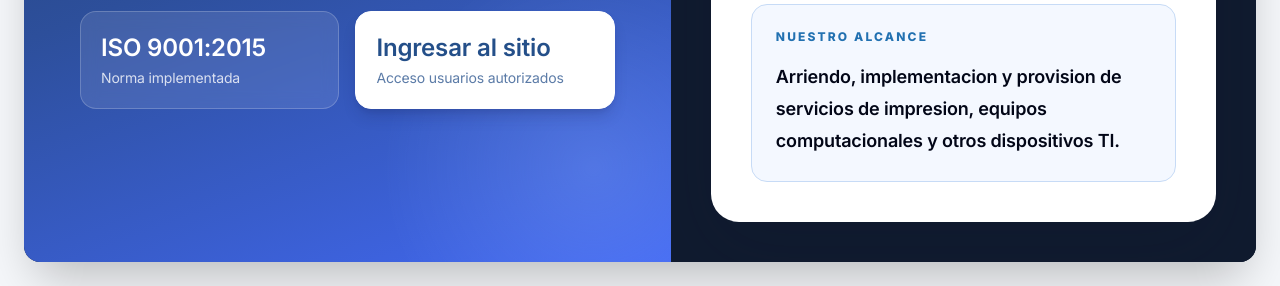
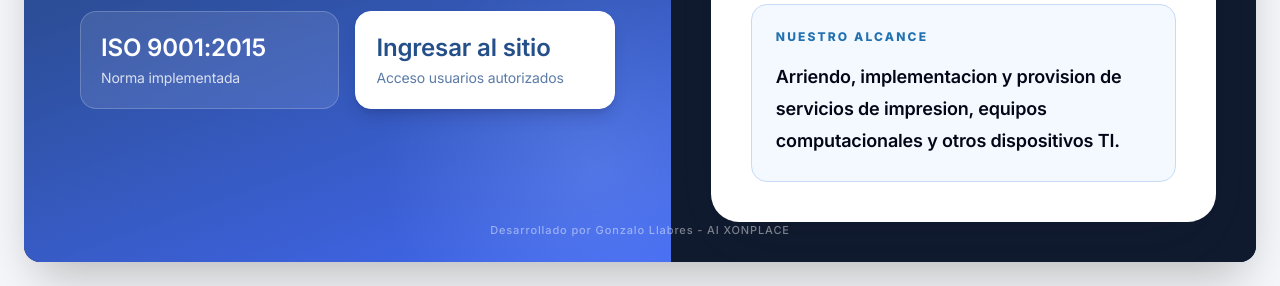
Before and after one commit to xonplace/SG, a Django app: page / in a window 1280 px wide. Shown: the part 542-828 px from the top of the page. Run offline with Django 5.2, Linux system fonts and the light colour scheme; data comes from the database, SQL or seed files in the repository; style sheets or scripts are compiled from the project's sources.

Commit message:
Add subtle site credit

```diff
--- a/static/src/input.css
+++ b/static/src/input.css
@@ -2862,6 +2862,14 @@
     filter: brightness(0.96);
   }
 
+  .sg-site-credit {
+    @apply px-6 pb-5 pt-2 text-center text-[11px] font-medium tracking-[0.08em] text-slate-400/80;
+  }
+
+  .sg-public-credit {
+    @apply absolute bottom-5 left-1/2 z-10 -translate-x-1/2 text-center text-[11px] font-medium tracking-[0.08em] text-white/45;
+  }
+
   @media (max-width: 1024px) {
     .sg-certificate-layout {
       grid-template-columns: 1fr;
--- a/templates/base.html
+++ b/templates/base.html
@@ -309,6 +309,9 @@
           {% endif %}
           {% block content %}{% endblock %}
         </main>
+        <footer class="sg-site-credit">
+          Desarrollado por Gonzalo Llabres - AI XONPLACE
+        </footer>
       </div>
     </div>
   </body>
--- a/templates/core/home.html
+++ b/templates/core/home.html
@@ -92,6 +92,9 @@
             </div>
           </section>
         </div>
+        <div class="sg-public-credit">
+          Desarrollado por Gonzalo Llabres - AI XONPLACE
+        </div>
       </section>
     </main>
   </body>
--- a/templates/registration/login.html
+++ b/templates/registration/login.html
@@ -67,6 +67,9 @@
 
           <p class="mt-6 text-center text-sm text-neutral-500">{{ company.login_help_text }}</p>
         </section>
+        <div class="sg-public-credit">
+          Desarrollado por Gonzalo Llabres - AI XONPLACE
+        </div>
       </section>
     </main>
   </body>
```
